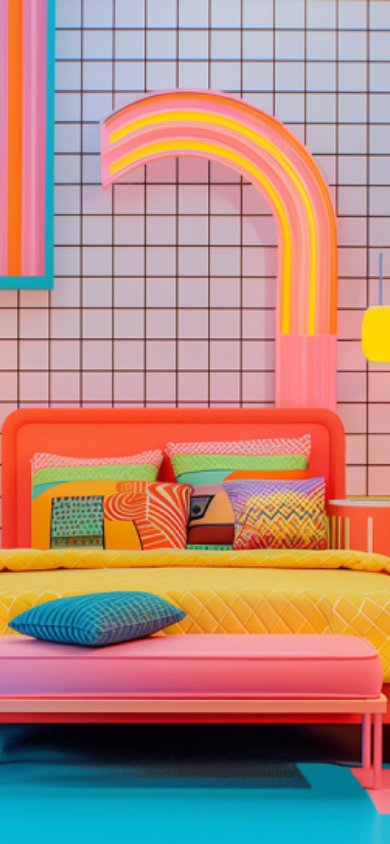
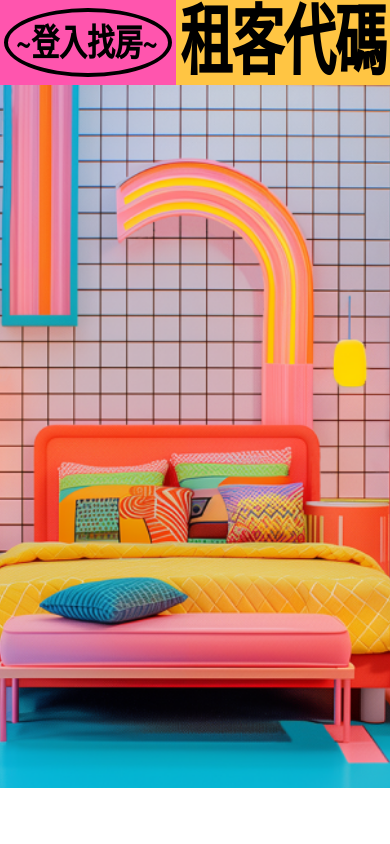
Before and after one commit to polunwu/dream-house, a Next.js app: page / in a window 390 px wide. Built offline with nearby package versions, Linux system fonts and the light colour scheme.

Commit message:
feat(): use js to detect mobile for TransText first render calculation

```diff
--- /dev/null
+++ b/src/hooks/useIsMobile.ts
@@ -0,0 +1,19 @@
+import { useState, useEffect } from 'react';
+
+export const useIsMobile = () => {
+  const [isMobile, setIsMobile] = useState(window.innerWidth <= 640);
+
+  useEffect(() => {
+    const handleResize = () => {
+      setIsMobile(window.innerWidth <= 640);
+    };
+
+    // Add event listener to update state on resize
+    window.addEventListener('resize', handleResize);
+
+    // Clean up the event listener on component unmount
+    return () => window.removeEventListener('resize', handleResize);
+  }, []);
+
+  return isMobile;
+};
--- a/src/pages/index.tsx
+++ b/src/pages/index.tsx
@@ -1,23 +1,56 @@
 import Image from 'next/image';
 import { TransText } from '@/components/TransText';
+import { useIsMobile } from '@/hooks/useIsMobile';
 
 export default function Home() {
+  const isMobile = useIsMobile();
   return (
     <>
-      {/* Mobile View */}
-      <div className='block sm:hidden w-full h-full min-h-screen bg-slate-200 relative'>
+      {isMobile ? (
+        <div className='flex flex-col w-full h-full min-h-screen bg-slate-200'>
+          <div className='flex-auto max-h-[85px] flex'>
+            <div className='flex-auto max-w-[45%] bg-secondary px-1 py-2'>
+              <div className='relative h-full'>
+                <div
+                  className='absolute inset-0 border-4 rounded-[50%]'
+                  style={{
+                    padding: '12px 8px',
+                  }}
+                >
+                  <TransText
+                    textStyle={{
+                      fontWeight: '600',
+                    }}
+                  >
+                    ~登入找房~
+                  </TransText>
+                </div>
+              </div>
+            </div>
+            <div className='flex-auto bg-primary px-1 py-1'>
+              <TransText
+                textStyle={{
+                  fontWeight: '600',
+                }}
+              >
+                租客代碼
+              </TransText>
+            </div>
+          </div>
+          <div className='flex-auto relative'>
             <Image
               src={'./images/mb/home_bg.png'}
               alt={'home_bg_1'}
               priority
               fill
               sizes='50vw'
-          className='w-full h-full object-cover'
+              className='object-cover'
             />
           </div>
-
-      {/* Desktop View */}
-      <div className='hidden sm:flex w-full h-full min-h-screen bg-slate-200'>
+          <div className='flex-auto max-h-[56px]'></div>
+        </div>
+      ) : (
+        <div className='flex w-full h-full min-h-screen bg-slate-200'>
           <style jsx>{`
             .cursor-home:hover {
               cursor: url('./images/cursor_home.png') 53 53, pointer;
@@ -81,7 +114,7 @@ export default function Home() {
                     className='absolute inset-0 rounded-[50%]'
                     style={{
                       borderWidth: '5px',
-                    padding: '5% 6%',
+                      padding: '32px 18px',
                     }}
                   >
                     <TransText
@@ -131,7 +164,7 @@ export default function Home() {
                 <div
                   className='absolute inset-0 border-8 rounded-[50%]'
                   style={{
-                  padding: '6% 8%',
+                    padding: '30px',
                   }}
                 >
                   <TransText
@@ -156,6 +189,7 @@ export default function Home() {
             </div>
           </section>
         </div>
+      )}
     </>
   );
 }
```
Lines whose indentation alone changed are shown as unchanged.
